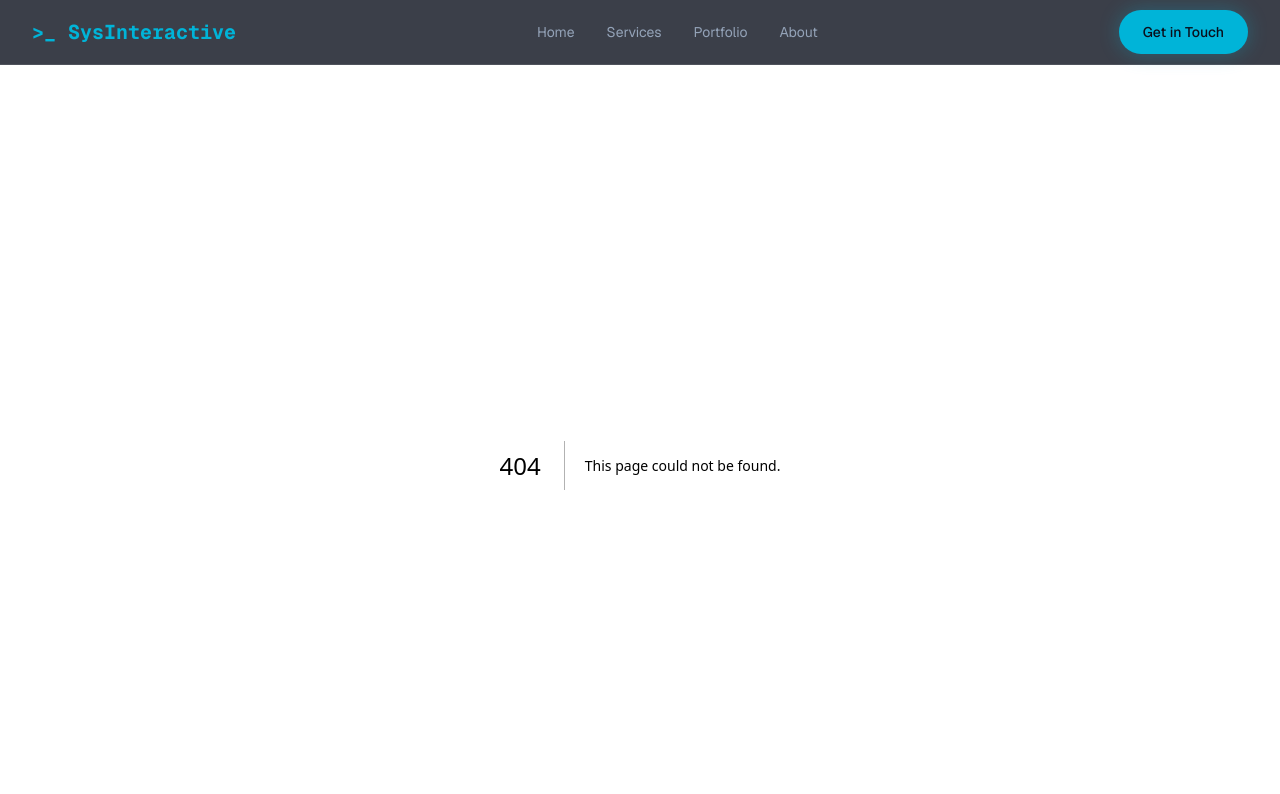
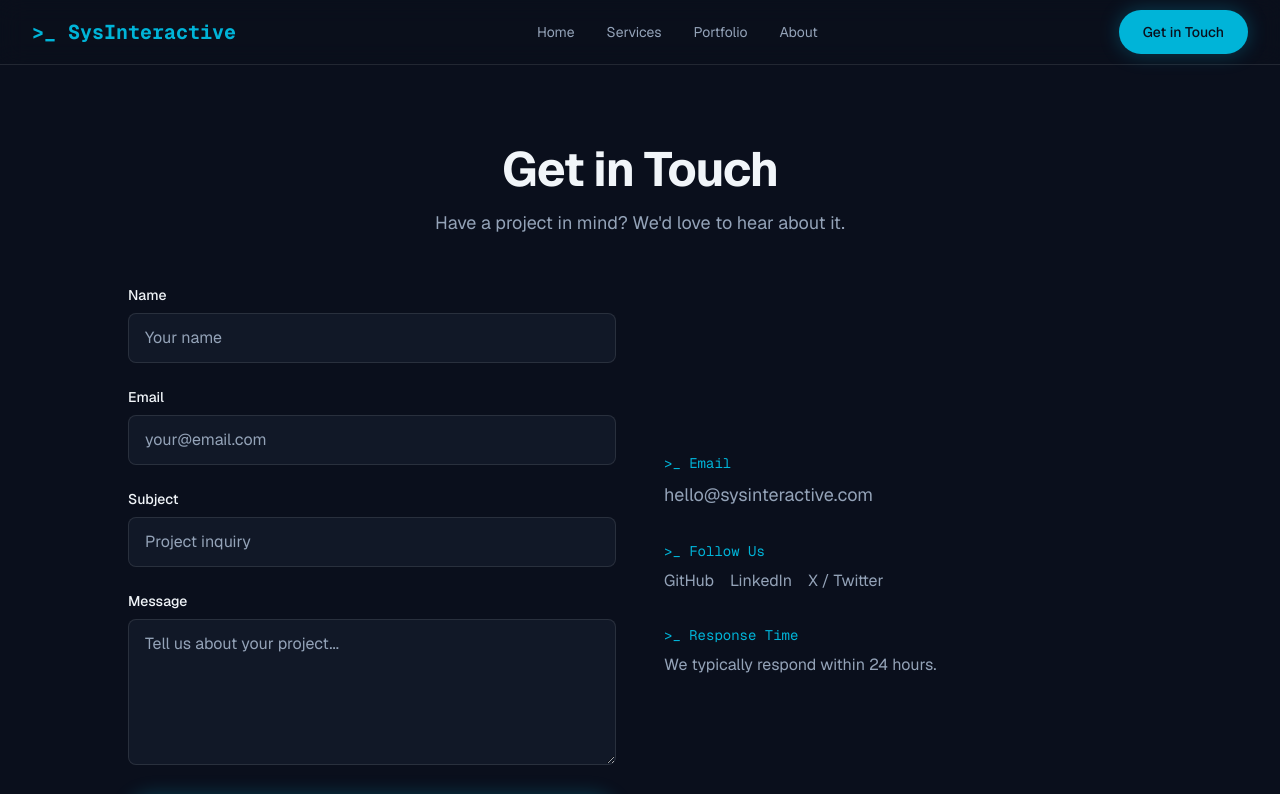
Before and after one commit to idrees-nazir/SysInteractive, a Next.js app: page /contact in a window 1280 px wide. Before the commit this address had no page. Shown: the top 794 px of the page. Built offline with nearby package versions, Linux system fonts and the light colour scheme.

Commit message:
feat: add Contact page with Web3Forms integration

```diff
--- /dev/null
+++ b/src/app/contact/page.tsx
@@ -0,0 +1,83 @@
+import type { Metadata } from "next";
+import { SectionHeading } from "@/components/ui/SectionHeading";
+import { ContactForm } from "@/components/contact/ContactForm";
+
+export const metadata: Metadata = {
+  title: "Contact — SysInteractive",
+  description:
+    "Get in touch with SysInteractive. Tell us about your project and we'll get back to you.",
+};
+
+export default function ContactPage() {
+  return (
+    <section className="px-4 py-20 sm:px-6">
+      <div className="mx-auto max-w-7xl">
+        <SectionHeading
+          title="Get in Touch"
+          subtitle="Have a project in mind? We'd love to hear about it."
+        />
+
+        <div className="mx-auto grid max-w-5xl gap-12 md:grid-cols-2">
+          <div>
+            <ContactForm />
+          </div>
+
+          <div className="flex flex-col justify-center space-y-8">
+            <div>
+              <h3 className="mb-2 font-mono text-sm text-accent">
+                &gt;_ Email
+              </h3>
+              <a
+                href="mailto:hello@sysinteractive.com"
+                className="text-lg text-text-secondary transition-colors hover:text-foreground"
+              >
+                hello@sysinteractive.com
+              </a>
+            </div>
+
+            <div>
+              <h3 className="mb-2 font-mono text-sm text-accent">
+                &gt;_ Follow Us
+              </h3>
+              <div className="flex gap-4">
+                <a
+                  href="https://github.com"
+                  target="_blank"
+                  rel="noopener noreferrer"
+                  className="text-text-secondary transition-colors hover:text-accent"
+                >
+                  GitHub
+                </a>
+                <a
+                  href="https://linkedin.com"
+                  target="_blank"
+                  rel="noopener noreferrer"
+                  className="text-text-secondary transition-colors hover:text-accent"
+                >
+                  LinkedIn
+                </a>
+                <a
+                  href="https://twitter.com"
+                  target="_blank"
+                  rel="noopener noreferrer"
+                  className="text-text-secondary transition-colors hover:text-accent"
+                >
+                  X / Twitter
+                </a>
+              </div>
+            </div>
+
+            <div>
+              <h3 className="mb-2 font-mono text-sm text-accent">
+                &gt;_ Response Time
+              </h3>
+              <p className="text-text-secondary">
+                We typically respond within 24 hours.
+              </p>
+            </div>
+          </div>
+        </div>
+      </div>
+    </section>
+  );
+}
--- /dev/null
+++ b/src/components/contact/ContactForm.tsx
@@ -0,0 +1,114 @@
+"use client";
+
+import { useState, type FormEvent } from "react";
+
+type FormStatus = "idle" | "submitting" | "success" | "error";
+
+export function ContactForm() {
+  const [status, setStatus] = useState<FormStatus>("idle");
+
+  async function handleSubmit(e: FormEvent<HTMLFormElement>) {
+    e.preventDefault();
+    setStatus("submitting");
+
+    const form = e.currentTarget;
+    const data = new FormData(form);
+    data.append("access_key", process.env.NEXT_PUBLIC_WEB3FORMS_KEY || "");
+
+    try {
+      const res = await fetch("https://api.web3forms.com/submit", {
+        method: "POST",
+        body: data,
+      });
+
+      if (res.ok) {
+        setStatus("success");
+        form.reset();
+      } else {
+        setStatus("error");
+      }
+    } catch {
+      setStatus("error");
+    }
+  }
+
+  return (
+    <form onSubmit={handleSubmit} className="space-y-6">
+      <div>
+        <label htmlFor="name" className="mb-2 block text-sm font-medium">
+          Name
+        </label>
+        <input
+          type="text"
+          id="name"
+          name="name"
+          required
+          className="w-full rounded-lg border border-border-subtle bg-surface px-4 py-3 text-foreground placeholder:text-text-secondary focus:border-accent focus:outline-none focus:ring-1 focus:ring-accent"
+          placeholder="Your name"
+        />
+      </div>
+
+      <div>
+        <label htmlFor="email" className="mb-2 block text-sm font-medium">
+          Email
+        </label>
+        <input
+          type="email"
+          id="email"
+          name="email"
+          required
+          className="w-full rounded-lg border border-border-subtle bg-surface px-4 py-3 text-foreground placeholder:text-text-secondary focus:border-accent focus:outline-none focus:ring-1 focus:ring-accent"
+          placeholder="your@email.com"
+        />
+      </div>
+
+      <div>
+        <label htmlFor="subject" className="mb-2 block text-sm font-medium">
+          Subject
+        </label>
+        <input
+          type="text"
+          id="subject"
+          name="subject"
+          required
+          className="w-full rounded-lg border border-border-subtle bg-surface px-4 py-3 text-foreground placeholder:text-text-secondary focus:border-accent focus:outline-none focus:ring-1 focus:ring-accent"
+          placeholder="Project inquiry"
+        />
+      </div>
+
+      <div>
+        <label htmlFor="message" className="mb-2 block text-sm font-medium">
+          Message
+        </label>
+        <textarea
+          id="message"
+          name="message"
+          required
+          rows={5}
+          className="w-full rounded-lg border border-border-subtle bg-surface px-4 py-3 text-foreground placeholder:text-text-secondary focus:border-accent focus:outline-none focus:ring-1 focus:ring-accent"
+          placeholder="Tell us about your project..."
+        />
+      </div>
+
+      <button
+        type="submit"
+        disabled={status === "submitting"}
+        className="w-full rounded-full bg-accent px-6 py-3 font-medium text-background transition-all hover:bg-accent-hover disabled:opacity-50 shadow-[0_0_20px_rgba(0,180,216,0.3)] hover:shadow-[0_0_30px_rgba(0,180,216,0.5)]"
+      >
+        {status === "submitting" ? "Sending..." : "Send Message"}
+      </button>
+
+      {status === "success" && (
+        <p className="text-center text-sm text-green-400">
+          Message sent successfully! We&apos;ll get back to you soon.
+        </p>
+      )}
+
+      {status === "error" && (
+        <p className="text-center text-sm text-red-400">
+          Something went wrong. Please try again or email us directly.
+        </p>
+      )}
+    </form>
+  );
+}
```
